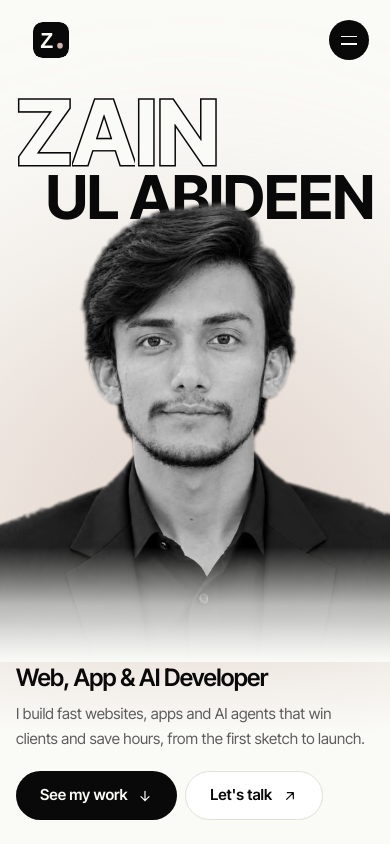
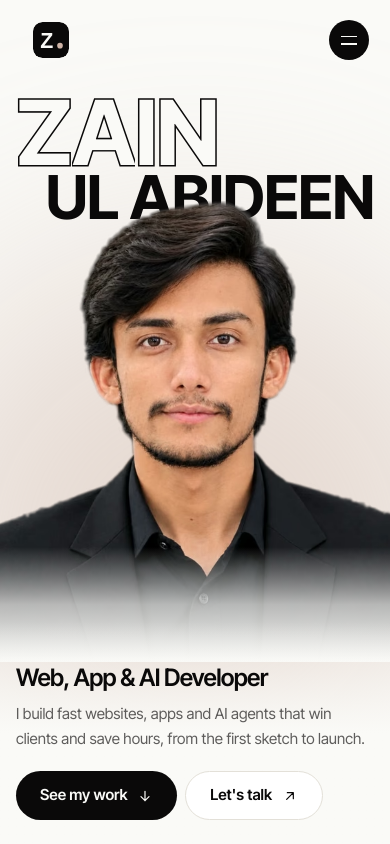
Before and after one commit to zain-maan/zain-portfolio, a React (Vite) app: page / in a window 390 px wide. Shown: the top 844 px of the page. Built offline with nearby package versions, Linux system fonts and the light colour scheme.

Commit message:
Phones show the hero photo in full colour; desktop keeps the grey photo with the cursor colour reveal
Co-Authored-By: Claude Opus 5.5 <noreply@anthropic.com>

```diff
--- a/src/components/Hero.tsx
+++ b/src/components/Hero.tsx
@@ -108,7 +108,7 @@ export default function Hero() {
         {/* The entrance animates this inner layer; the scroll drift moves the outer one, so they never fight. */}
         <div ref={photoIn} className="relative h-full lg:h-auto">
           <Cutout variant="-grey" className="mx-auto block h-full w-auto max-w-none object-contain object-bottom lg:h-auto lg:w-full" />
-          <div className="absolute inset-0 [clip-path:circle(var(--r)_at_var(--x)_var(--y))]">
+          <div className="absolute inset-0 lg:[clip-path:circle(var(--r)_at_var(--x)_var(--y))]">
             <Cutout className="mx-auto block h-full w-auto max-w-none object-contain object-bottom lg:h-auto lg:w-full" />
           </div>
         </div>
```
